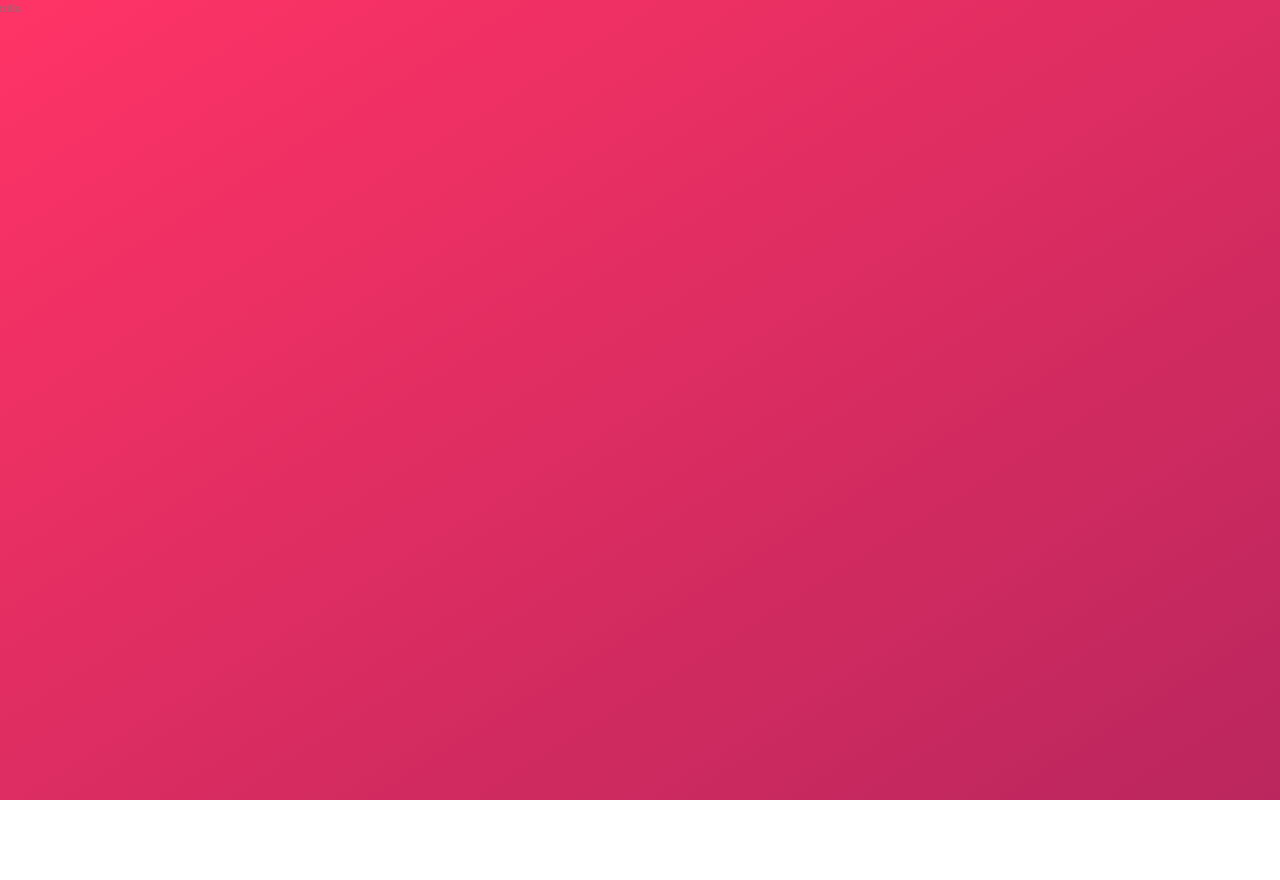
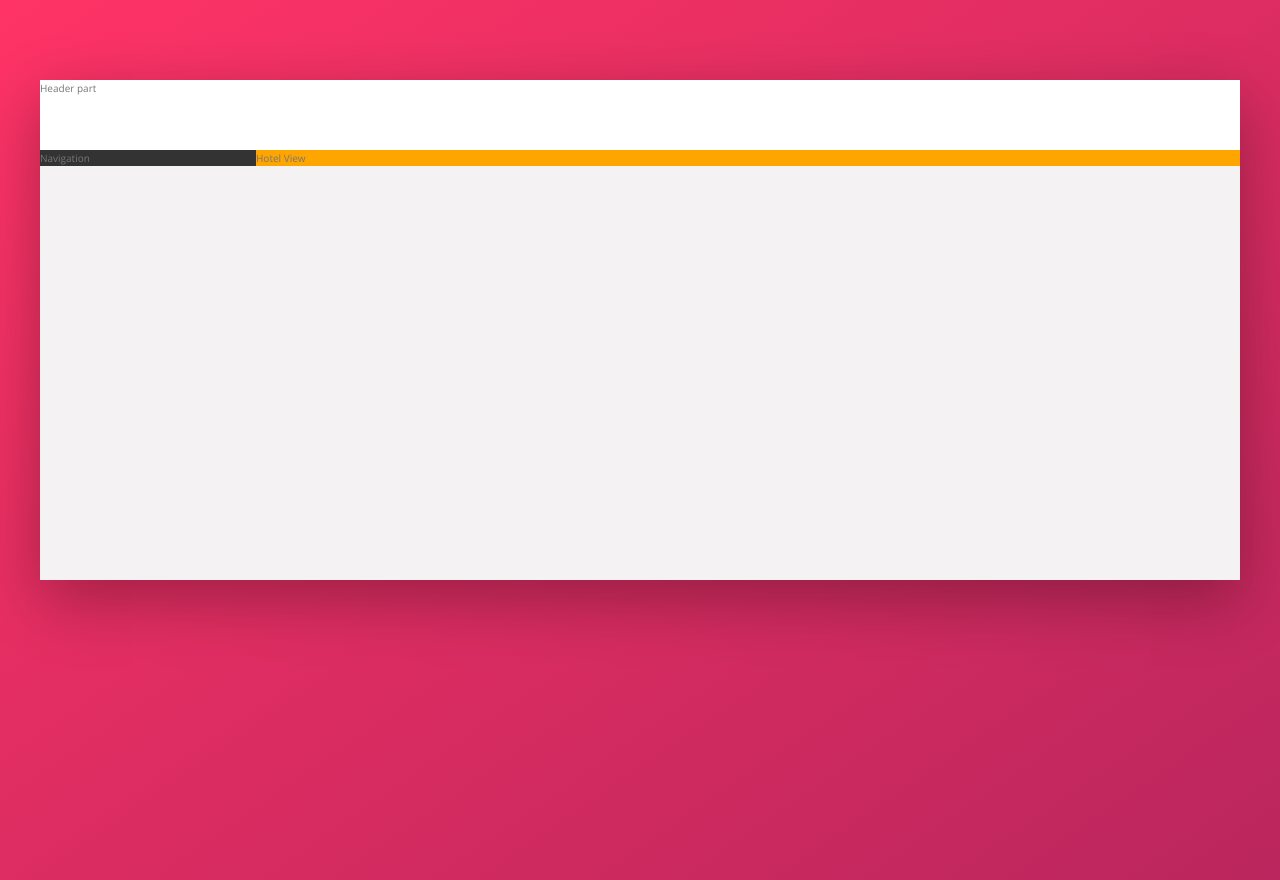
Before and after one commit to LightenedOne/trillo, a plain HTML site: page index.html in a window 1280 px wide. Before the commit the page ends 800 px from the top, so only its background shows below. Drawn offline with nearby package versions, Linux system fonts and the light colour scheme.

Commit message:
Coded overall layout

```diff
--- a/index.html
+++ b/index.html
@@ -11,6 +11,18 @@
         <title>trillo &mdash; Your all-in-one booking app</title>
     </head>
     <body>
-        trillo
+        <div class="container">
+            <header class="header">
+                Header part
+            </header>
+            <div class="content">
+                <nav class="sidebar">
+                    Navigation
+                </nav>
+                <main class="hotel-view">
+                    Hotel View
+                </main>
+            </div>
+        </div>
     </body>
 </html>
--- a/sass/_base.scss
+++ b/sass/_base.scss
@@ -11,6 +11,8 @@
     --color-grey-dark-1: #333;
     --color-grey-dark-2: #777;
     --color-grey-dark-3: #999;
+
+    --shadow-dark: 0 2rem 6rem rgba(0,0,0, .3);
 }
 
 *,
--- a/sass/_layout.scss
+++ b/sass/_layout.scss
@@ -0,0 +1,30 @@
+.container {
+    max-width: 120rem;
+    margin: 8rem auto;
+    background-color: var(--color-grey-light-2);
+    box-shadow: var(--shadow-dark);
+
+    min-height: 50rem;
+}
+
+.header {
+    height: 7rem;
+    background-color: #ffffff;
+    border-bottom: var(--color-grey-light-2);
+}
+
+.content {
+    display: flex;
+}
+
+.sidebar {
+    background-color: var(--color-grey-dark-1);
+    flex: 0 0 18%;
+}
+
+.hotel-view {
+    background-color: #ffffff;
+    background-color: orange;
+
+    flex: 1;
+}
```
Also changed, not shown: css/main.css.
